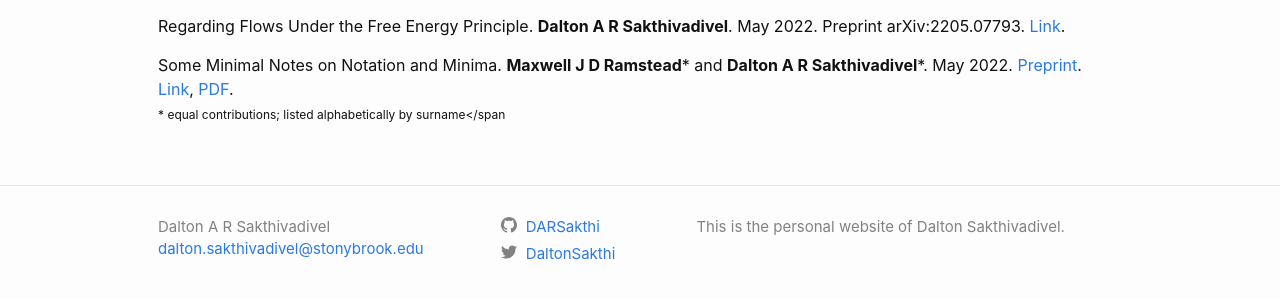
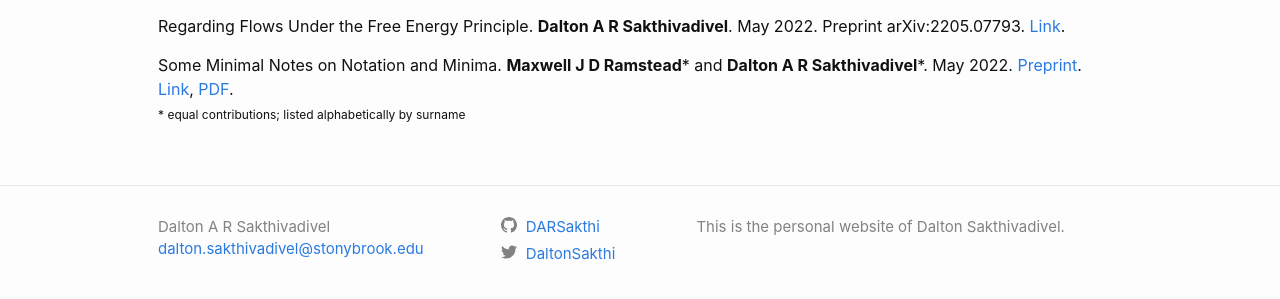
Before and after one commit to DARSakthi/DARSakthi.github.io, a Jekyll site: the page built from verses-lab.markdown, in a window 1280 px wide and 900 px high, scrolled down 2499 px. Shown: the part 574-873 px from the top of the window. Built offline with Jekyll 4.4.1, drawn with Linux system fonts in a browser that asks for light colours.

Commit message:
Syntax error

```diff
--- a/verses-lab.markdown
+++ b/verses-lab.markdown
@@ -126,4 +126,4 @@ Particular Flows and Attracting Sets. **Conor Heins**. May 2022. Preprint 2205.0
 Regarding Flows Under the Free Energy Principle. **Dalton A R Sakthivadivel**. May 2022. Preprint arXiv:2205.07793. [Link](https://arxiv.org/abs/2205.07793).
 
 Some Minimal Notes on Notation and Minima. **Maxwell J D Ramstead**\* and **Dalton A R Sakthivadivel**\*. May 2022. [Preprint](https://arxiv.org/abs/2204.13576). [Link](https://doi.org/10.1016/j.plrev.2022.05.005), [PDF]({{ site.url }}/files/MJDR Phys Life Rev 2022 (proofs).pdf).
-<span style="font-size:0.75em;">\* equal contributions; listed alphabetically by surname</span
+<span style="font-size:0.75em;">\* equal contributions; listed alphabetically by surname</span>
```
